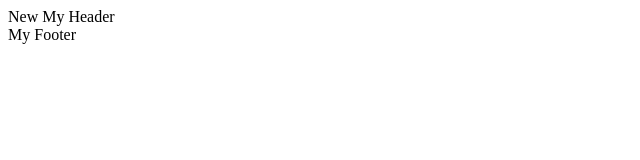
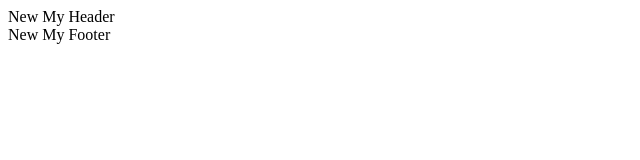
Before and after one commit to Slavushka/GIT_test2, a plain HTML site: page index.html in a window 1280 px wide. Shown: the full height of the page, 0-640 px from the left. Drawn offline with Linux system fonts and the light colour scheme.

Commit message:
Изменение содержимого Footer

```diff
--- a/index.html
+++ b/index.html
@@ -7,6 +7,6 @@
 </head>
 <body>
   <header>New My Header</header>
-  <footer>My Footer</footer>
+  <footer>New My Footer</footer>
 </body>
 </html>
```
